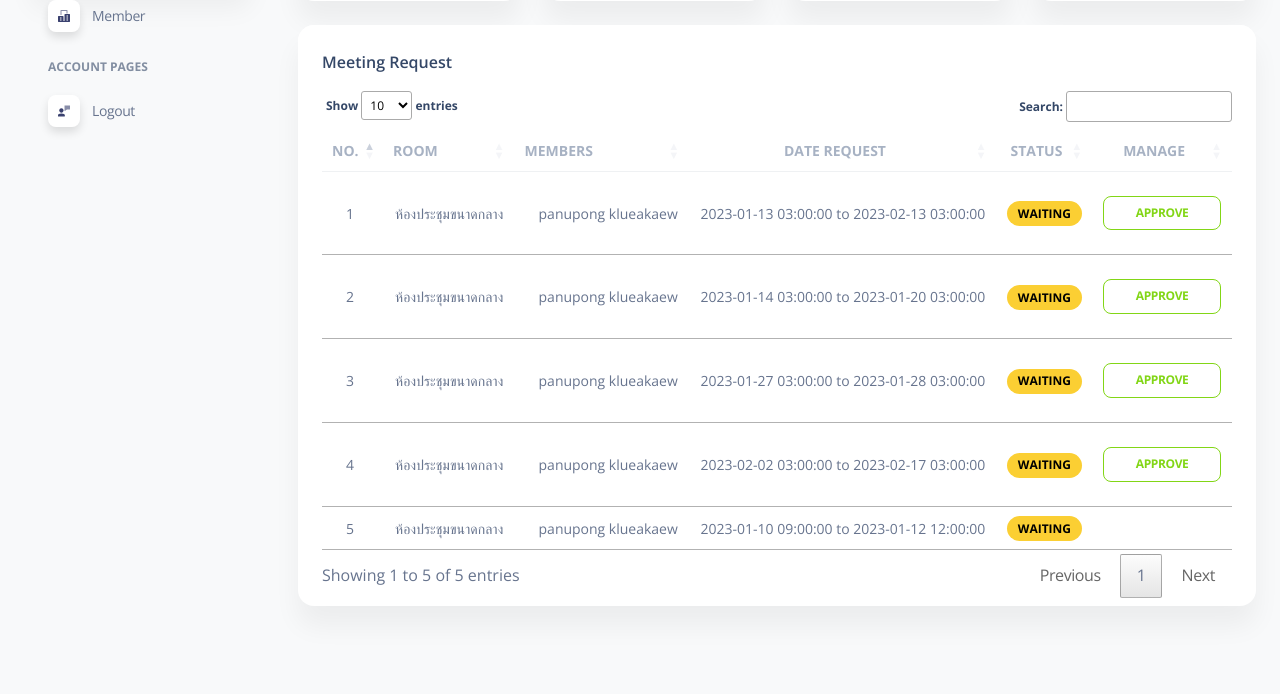
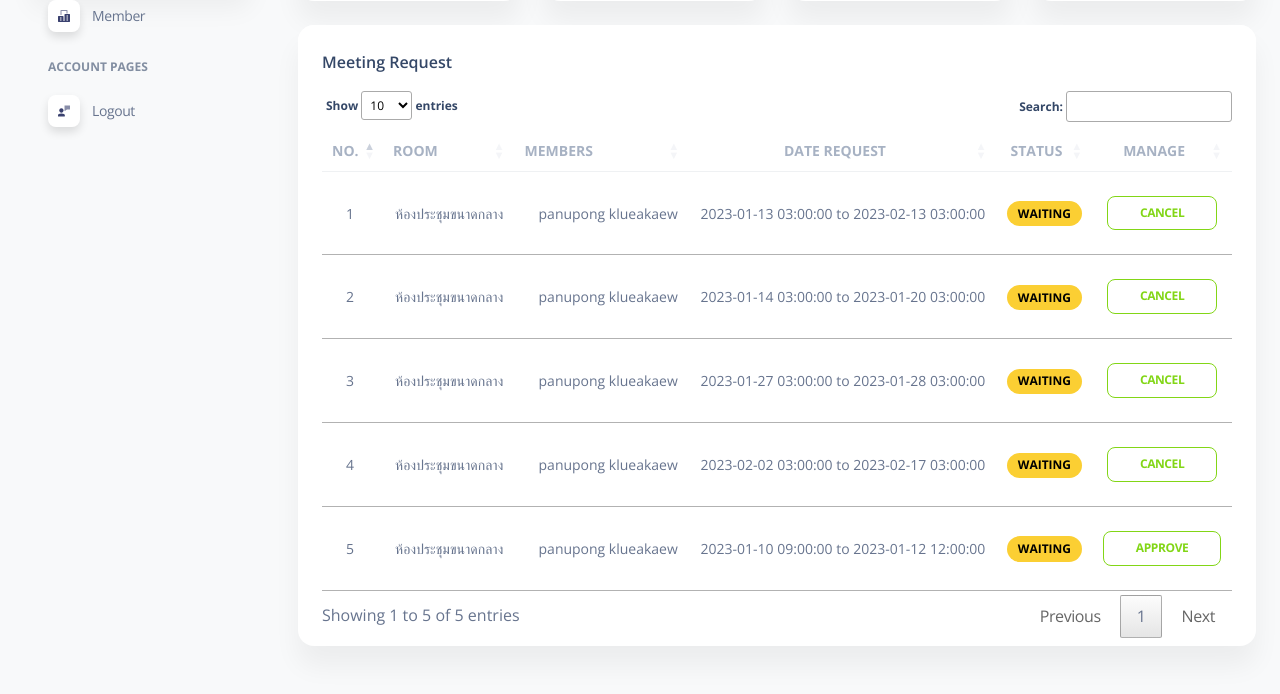
Before and after one commit to ppwrin/Metting-System, a PHP site: page /bof/index.php in a window 1280 px wide. Shown: the part 179-873 px from the top of the page. Before the commit the page ends 777 px from the top, so only its background shows below. Run offline with PHP 8.4, Linux system fonts and the light colour scheme; a user stored in the database is signed in; data comes from the database, SQL or seed files in the repository; some libraries are stand-ins or nearby versions.

Commit message:
first commit

```diff
--- a/bof/index.php
+++ b/bof/index.php
@@ -184,15 +184,21 @@ $stmt->execute();
                                             <td class="text-center">
                                                 <?php if($row['book_status'] === '2'){ ?>
                                                 <span class="badge rounded-pill text-bg-success">Approve by Admin</span>
+                                                <?php }else if($row['book_status'] === '3'){ ?>
+                                                <span class="badge rounded-pill text-bg-danger">Cancel by Admin</span>
                                                 <?php }else{ ?>
                                                 <span class="badge rounded-pill text-bg-warning">Waiting</span>
                                                 <?php } ?>
                                             </td>
 
                                             <td class="text-center d-flex justify-content-center align-items-center">
-                                                <?php if($row['book_status'] != '2'){ ?>
+                                                <?php if($row['book_status'] == '2'){ ?>
                                                     <div class="d-flex align-items-center mt-3">
                                                         <button type="button" class="btn btn-sm btn-outline-success btn_action" data-id="<?php echo $row['book_id']; ?>">Approve</button>
+                                                    </div>
+                                                <?php }else{ ?>
+                                                    <div class="d-flex align-items-center mt-3">
+                                                        <button type="button" class="btn btn-sm btn-outline-success btn_cancel" data-id="<?php echo $row['book_id']; ?>">Cancel</button>
                                                     </div>
                                                 <?php } ?>
                                             </td>
@@ -250,6 +256,35 @@ $stmt->execute();
                     });
                 })
             })
+
+            $('.btn_cancel').on('click', function() {
+                Swal.fire({
+                    title: 'Do you want to cancel booking',
+                    showDenyButton: true,
+                    confirmButtonText: 'Save',
+                    denyButtonText: `Don't save`,
+                }).then((result) => {
+                    $.ajax({
+                        type: "POST",
+                        url: "../controller/bookingController.php",
+                        data: {
+                            do: 'cancel',
+                            book_id: $(this).data('id')
+                        },
+                        dataType: "json",
+                        success: function (response) {
+                            if(response.res_code == 200){
+                                Swal.fire('Cancel', '', 'success')
+                                setTimeout(function() {
+                                    location.reload();
+                                }, 2000);
+                            }else{
+                                Swal.fire('Status are not saved', '', 'info')
+                            }
+                        }
+                    });
+                })
+            })
         });
     </script>
 
--- a/controller/bookingController.php
+++ b/controller/bookingController.php
@@ -36,6 +36,12 @@ if(isset($_POST["do"]) && $_POST["do"] != "" ){
             $res['res_code'] = 200;
             echo json_encode($res);
         break;
+        case 'app':
+            $sql = "UPDATE booking SET book_status = 3, updated_at = current_timestamp() WHERE book_id = '".$_POST['book_id']."'";
+            $result = mysqli_query($conn, $sql) or die(mysqli_error());
+            $res['res_code'] = 200;
+            echo json_encode($res);
+        break;
     }
 }
 
```
Also changed, not shown: README.md.
